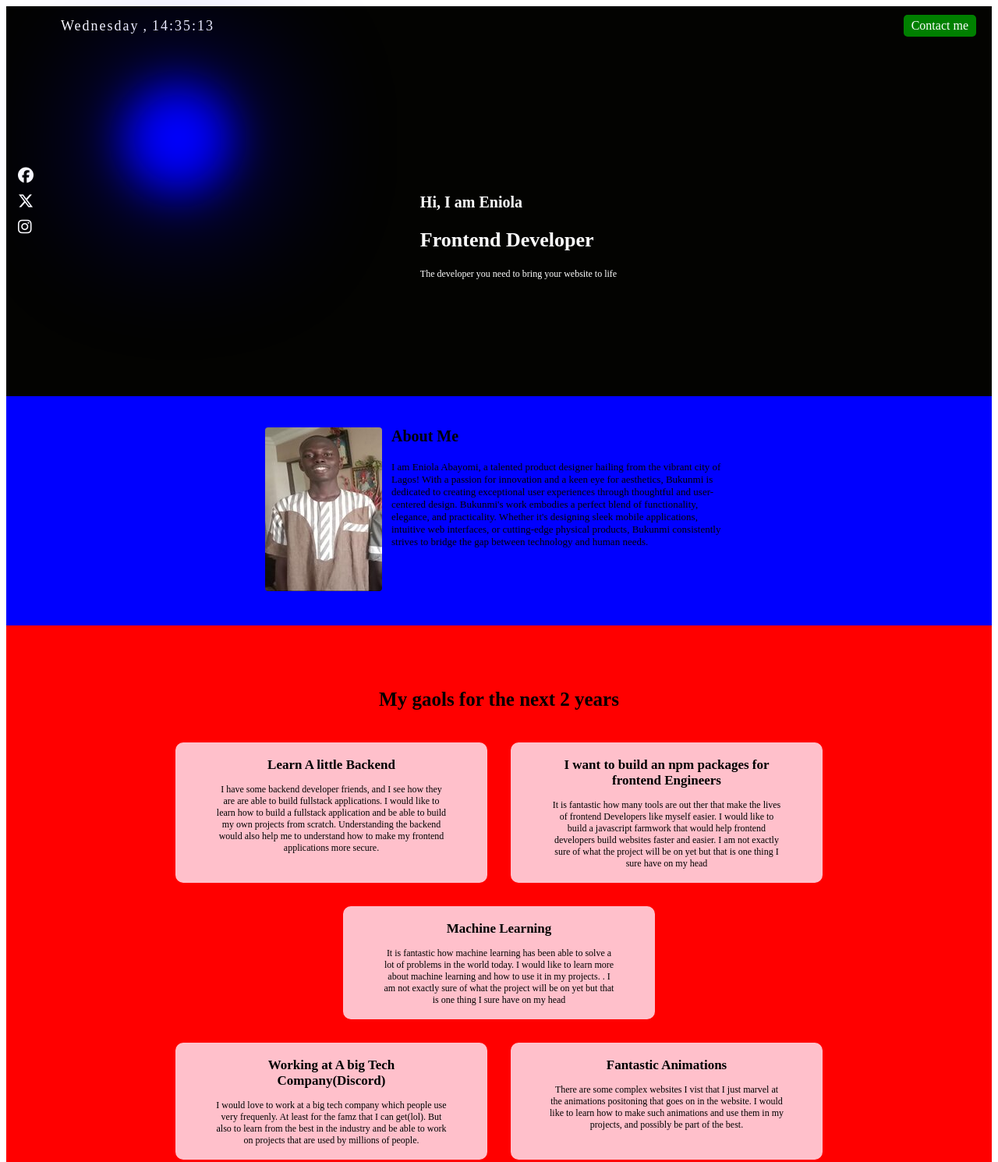
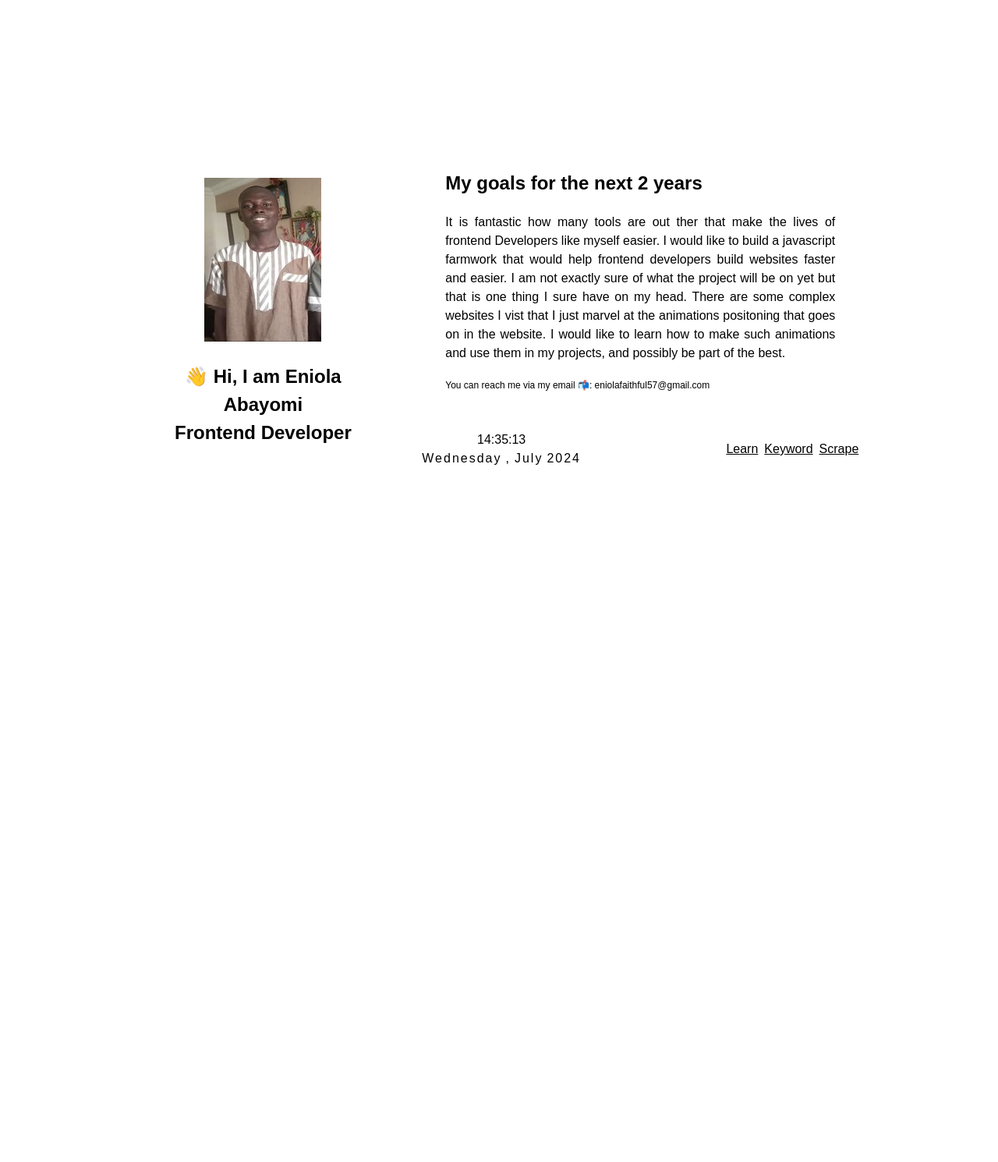
Before and after one commit to Enielect/personal_website, a plain HTML site: page index.html in a window 1280 px wide. Shown: the top 1490 px of the page at 78% size. After the commit the page ends 800 px from the top, so only its background shows below. Drawn offline with Linux system fonts and the light colour scheme.

Commit message:
finalize the code

```diff
--- a/index.html
+++ b/index.html
@@ -3,122 +3,95 @@
   <head>
     <meta charset="UTF-8" />
     <meta name="viewport" content="width=device-width, initial-scale=1.0" />
-    <script
-      src="https://kit.fontawesome.com/7ed2220025.js"
-      crossorigin="anonymous"
-    ></script>
+
+    <script src="script.js" defer></script>
     <link rel="stylesheet" href="styles.css" />
     <title>Document</title>
   </head>
   <body>
+    <div class="body-container">
       <section class="first">
-      <nav class="links">
-        <div>
-          <a href="#"><i class="fa-brands fa-facebook"></i></a>
+        <div class="intro">
+          <div class="image-container">
+            <img
+              data-testid="slackProfilePicture"
+              src="/public/eniola (3).jpg"
+              alt=""
+            />
           </div>
-        <div>
-          <a href="#"><i class="fa-brands fa-x-twitter"></i></a>
-        </div>
-        <div>
-          <a href="#"><i class="fa-brands fa-instagram"></i></a>
-        </div>
-      </nav>
-      <div>
-        <div class="top-bar">
-          <div class="time">
-            <span class="utcDay" data-testid="currentDay"></span> <span>,</span> <span class="utcTime" data-testid="currentTime"></span>
-          </div>
-          <span class="contact">Contact me</span>
-        </div>
-        <div class="circle"></div>
-        <div class="hero">
-          <div>
-            <h2>Hi, I am Eniola</h2>
+          <div class="description">
+            <h2>
+              👋 Hi, I am
+              <span data-testid="slackDisplayName">Eniola Abayomi</span>
+            </h2>
             <h1>Frontend Developer</h1>
-            <p style="font-size: 12px">
-              The developer you need to bring your website to life
-            </p>
-          </div>
           </div>
         </div>
       </section>
-    <section class="about">
-      <div class="content">
-        <div class="image-container">
-          <img src="/public/eniola (3).jpg" alt="" />
-        </div>
-        <article>
-          <h1>About Me</h1>
+      <section class="goals-section">
+        <!-- <div class="goals-container"> -->
+        <div class="goals-wrapper">
+          <div class="goals-content">
+            <article class="card">
+              <h1>My goals for the next 2 years</h1>
+              <!-- <p>
+                I have some backend developer friends, and I see how they are
+                are able to build fullstack applications. I would like to learn
+                how to build a fullstack application and be able to build my own
+                projects from scratch. Understanding the backend would also help
+                me to understand how to make my frontend applications more
+                secure.
+              </p> -->
               <p>
-            I am <span data-testid="slackDisplayName">Eniola Abayomi</span>, a
-            talented product designer hailing from the vibrant city of Lagos!
-            With a passion for innovation and a keen eye for aesthetics, Bukunmi
-            is dedicated to creating exceptional user experiences through
-            thoughtful and user-centered design. Bukunmi's work embodies a
-            perfect blend of functionality, elegance, and practicality. Whether
-            it's designing sleek mobile applications, intuitive web interfaces,
-            or cutting-edge physical products, Bukunmi consistently strives to
-            bridge the gap between technology and human needs.
+                It is fantastic how many tools are out ther that make the lives
+                of frontend Developers like myself easier. I would like to build
+                a javascript farmwork that would help frontend developers build
+                websites faster and easier. I am not exactly sure of what the
+                project will be on yet but that is one thing I sure have on my
+                head. There are some complex websites I vist that I just marvel
+                at the animations positoning that goes on in the website. I
+                would like to learn how to make such animations and use them in
+                my projects, and possibly be part of the best.
               </p>
+              <p style="font-size: 12px;">You can reach me via my email 📬: <span data-testid="slackEmail">eniolafaithful57@gmail.com</span></p>
             </article>
           </div>
-    </section>
-    <section class="goals-section">
-      <h1>My gaols for the next 2 years</h1>
-      <div class="goals-container">
-        <div class="goals-content">
-          <article class="card">
-            <h2>Learn A little Backend</h2>
-            <p>
-              I have some backend developer friends, and I see how they are are
-              able to build fullstack applications. I would like to learn how to
-              build a fullstack application and be able to build my own projects
-              from scratch. Understanding the backend would also help me to
-              understand how to make my frontend applications more secure.
-            </p>
-          </article>
-          <article class="card">
-            <h2>I want to build an npm packages for frontend Engineers</h2>
-            <p>
-              It is fantastic how many tools are out ther that make the lives of
-              frontend Developers like myself easier. I would like to build a
-              javascript farmwork that would help frontend developers build
-              websites faster and easier. I am not exactly sure of what the
-              project will be on yet but that is one thing I sure have on my
-              head
-            </p>
-          </article>
-          <article class="card card-3">
-            <h2>Machine Learning</h2>
-            <p>
-              It is fantastic how machine learning has been able to solve a lot
-              of problems in the world today. I would like to learn more about
-              machine learning and how to use it in my projects. . I am not
-              exactly sure of what the project will be on yet but that is one
-              thing I sure have on my head
-            </p>
-          </article>
-          <article class="card">
-            <h2>Working at A big Tech Company(Discord)</h2>
-            <p>
-              I would love to work at a big tech company which people use very
-              frequenly. At least for the famz that I can get(lol). But also to
-              learn from the best in the industry and be able to work on
-              projects that are used by millions of people.
-            </p>
-          </article>
-          <article class="card">
-            <h2>Fantastic Animations</h2>
-            <p>
-              There are some complex websites I vist that I just marvel at the
-              animations positoning that goes on in the website. I would like to
-              learn how to make such animations and use them in my projects, and
-              possibly be part of the best.
-            </p>
-          </article>
+
+          <div class="bottom-bar">
+            <div class="">
+              <div
+                class="utcTime"
+                style="text-align: center"
+                data-testid="currentTimeUTC"
+              ></div>
+              <div class="time">
+                <span class="utcDay" data-testid="currentDay"></span>
+                <span>,</span>
+                <span class="utcMonth"></span>
+                <span class="utcYear"></span>
               </div>
             </div>
+            <ul class="list">
+              <li>
+                <a href="http://hng.tech/learn" data-testid="hngLink">Learn</a>
+              </li>
+              <li>
+                <a href="http://keyword.dog" data-testid="keywordLink"
+                  >Keyword</a
+                >
+              </li>
+              <li>
+                <a
+                  href="http://scrapeanyweb.site"
+                  data-testid="scrapeanywebLink"
+                  >Scrape</a
+                >
+              </li>
+            </ul>
+          </div>
+        </div>
+        <!-- </div> -->
       </section>
-    <script src="script.js"></script>
+    </div>
   </body>
 </html>
--- a/script.js
+++ b/script.js
@@ -10,8 +10,25 @@ const DaysOfWeek = [
   "Saturday ",
 ];
 
+const Months = [
+  "Jan",
+  "Feb",
+  "Mar",
+  "April",
+  "May",
+  "June",
+  "July",
+  "August",
+  "Sep",
+  "Oct",
+  "Nov",
+  "Dec",
+];
+
 let day = document.querySelector(".utcDay");
 let time = document.querySelector(".utcTime");
+let month = document.querySelector(".utcMonth");
+let year = document.querySelector(".utcYear");
 
 setInterval(() => {
   const date = new Date();
@@ -22,6 +39,8 @@ setInterval(() => {
     ":" +
     padZero(date.getUTCSeconds());
   day.innerHTML = DaysOfWeek[date.getUTCDay()];
+  month.innerHTML = Months[date.getUTCMonth()];
+  year.innerHTML = date.getFullYear();
 }, 1000);
 
 function padZero(arg) {
--- a/styles.css
+++ b/styles.css
@@ -1,9 +1,21 @@
+*,
+*::before,
+*::after {
+  margin: 0;
+  padding: 0;
+  box-sizing: border-box;
+  line-height: 1.5;
+  font-family: "Poppins", sans-serif;
+}
+
 section.first {
-  background-color: #030301;
-  color: white;
-  height: 500px;
-  display: grid;
-  grid-template-columns: 50px 1fr;
+  flex: 1;
+  padding: 30px;
+  color: black;
+  display: flex;
+  flex-direction: column;
+  justify-content: space-around;
+  align-items: center;
 }
 
 .second nav {
@@ -12,65 +24,68 @@ section.first {
   padding-block: auto;
 }
 
-.links {
-  font-size: 20px;
-  display: grid;
-  align-content: center;
-  padding-inline: 15px;
-  gap: 10px;
+body {
+  overflow-x: hidden;
+  width: 100%;
+  height: 100dvh;
+  display: flex;
+  justify-content: center;
 }
 
-.links a {
-  text-decoration: none;
-  color: white;
+.body-container {
+  display: flex;
+  max-width: 1200px;
+  height: 100dvh;
 }
 
-.top-bar {
-  background-color: #030301;
+.intro .description {
+  text-align: center;
+}
+
+.bottom-bar {
   display: flex;
   height: 50px;
   align-items: center;
   justify-content: space-between;
   padding-inline: 20px;
+  margin-bottom: 20px;
 }
 
-.top-bar .time {
+.description h2,
+.description h1,
+.description p {
+  text-align: center;
+}
+
+.bottom-bar .time {
   padding-block: auto;
   text-align: center;
   display: flex;
   align-items: center;
   justify-content: center;
   gap: 5px;
-  font-size: 18px;
+  font-size: 16px;
   letter-spacing: 2px;
 }
 
-.top-bar .contact {
-  background-color: green;
-  padding: 5px 10px;
-  border-radius: 5px;
+.bottom-bar ul {
+  list-style-type: none;
+  display: flex;
+  gap: 8px;
 }
 
-/* .content .image-container {
-  border-radius: 20px;
-  height: 210px;
-  width: 1000px;
-} */
-
-.content .image-container img {
-  /* width: 100%;
-  height: 100%; */
-  border-radius: 4px;
+.bottom-bar li a {
+  color: black;
+  text-decoration: underline;
 }
 
-.hero {
-  /* height: calc(100% - 40px); */
-  position: relative;
-  top: 50px;
+.intro {
   display: flex;
+  margin-inline: auto;
   flex-direction: column;
   justify-content: center;
   align-items: center;
+  gap: 20px;
 }
 
 .hero h2 {
@@ -82,18 +97,6 @@ section.first {
   font-size: 26px;
 }
 
-.circle {
-  width: 140px;
-  height: 140px;
-  border-radius: 100%;
-  background-color: blue;
-  filter: blur(30px);
-  position: relative;
-  left: 100px;
-  top: 50px;
-  box-shadow: 2px 2px 180px blue;
-}
-
 section.about {
   width: 100%;
   background-color: blue;
@@ -101,68 +104,50 @@ section.about {
   justify-content: center;
 }
 
-section.about .content {
-  padding: 40px;
-  display: flex;
-  gap: 12px;
-  max-width: 600px;
+.goals-section {
+
+  flex: 2;
 }
 
-.content p {
-  font-size: 13px;
-}
-
-.content h1 {
-  font-size: 20px;
-  margin-top: 0;
-}
-
-.goals-section {
-  background: red;
-  padding-block: 40px;
+.goals-content {
+  display: flex;
+  justify-content: space-between;
 }
 
 .goals-section h1 {
   text-align: center;
   padding-block: 20px;
-  font-size: 25px;
+  font-size: 20px;
 }
 
-.goals-content {
-  display: grid;
-  grid-template-columns: repeat(2, 1fr);
-  gap: 30px;
-  padding-inline: 30px;
-}
-
-.goals-container {
+.goals-section {
   display: flex;
   justify-content: center;
   align-items: center;
 }
 
-.card-3 {
-  grid-column-start: 1;
-  grid-column-end: 3;
-  margin-inline: auto;
+.goals-content {
+  display: flex;
+  justify-content: center;
+  align-items: center;
+  margin-bottom: 10px;
 }
 
 article.card {
-  padding: 5px 50px;
-  max-width: 300px;
-  backdrop-filter: blur(20px);
-  background: pink;
+  padding: 18px 50px;
+  max-width: 600px;
   border-radius: 10px;
-  text-align: center;
-  /* height: 90px; */
 }
 
-article.card h2 {
-  font-size: 17px;
+article.card h1 {
+  font-size: 24px;
+  text-align: left;
 }
 
 article.card p {
-  font-size: 12px;
+  font-size: 16px;
+  margin-bottom: 20px;
+  text-align: justify;
 }
 
 @media screen and (max-width: 890px) {
@@ -180,13 +165,47 @@ article.card p {
   }
 }
 
-@media screen and (max-width: 530px) {
+@media screen and (max-width: 760px) {
   .about .content {
     flex-direction: column;
     align-items: center;
   }
 
+  .bottom-bar {
+    flex-direction: column;
+  }
+
+  .top-bar {
+    flex-direction: column;
+  }
+
+  .body-container {
+    flex-direction: column;
+    gap: 0px;
+  }
+
   .about .content article {
     text-align: center;
   }
+
+  article.card h1,
+  article.card h2 {
+    text-align: center;
+  }
 }
+
+@media screen and (max-width: 500px) {
+  article.card {
+    padding: 10px;
+  }
+
+  article.card p {
+    font-size: 14px;
+  }
+
+  article.card h1,
+  article.card h2 {
+    font-size: 20px;
+    text-align: center;
+  }
+}
```
Lines whose indentation alone changed are shown as unchanged.
